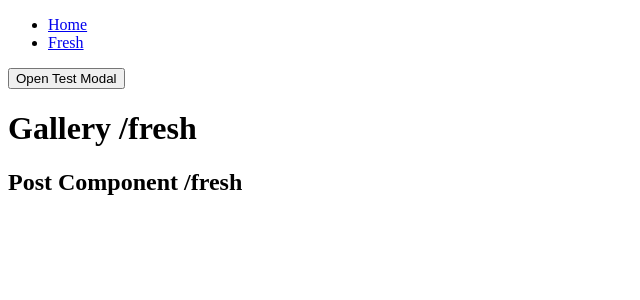
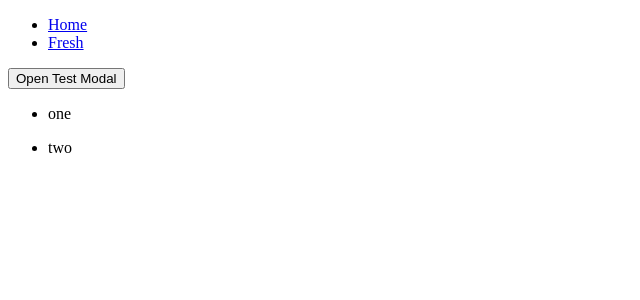
Before and after one commit to humbertotm/v_spa, a React app: page /fresh in a window 1280 px wide. Shown: the top 300 px of the page, without its empty margins (0-640 px from the left). Built offline with nearby package versions, Linux system fonts and the light colour scheme.

Commit message:
Set the foundation to build the gallery component cascade.
Set the foundation to build the gallery component cascade.

```diff
--- /dev/null
+++ b/src/react/components/GalleryPost.js
@@ -0,0 +1,15 @@
+import React, { Component } from 'react';
+
+class GalleryPost extends Component {
+    render() {
+        const { name } = this.props
+
+        return(
+            <li>
+                <p>{name}</p>
+            </li>
+        );
+    }
+}
+
+export default GalleryPost
--- a/src/react/containers/Gallery.js
+++ b/src/react/containers/Gallery.js
@@ -1,23 +1,60 @@
 import React, { Component } from 'react';
+import { Link } from 'react-router-dom';
 import { withRouter } from 'react-router-dom';
-import Post from './Post'
 import { connect } from 'react-redux';
+import GalleryPost from '../components/GalleryPost';
+// import { loadOrFetchPost } from 'some/action/file/path'
 
 class Gallery extends Component {
+    constructor() {
+        super()
+        // this.fetchMorePosts = this.fetchMorePosts.bind(this)
+    }
+
+/*
+    componentDidMount() {
+        // Dispatch action to load or fetch posts.
+    }
+*/
+
+    componentDidUpdate() {
+        console.log('Component updated by change in route!')
+    }
+
+/*
+    fetchMorePosts() {
+        // Dispatch action to fetch more posts.
+    }
+*/
+
     render() {
-        const { match, modalIsOpen } = this.props
+        // Not sure ul and li tags are the approppriate ones for this use case.
+        const { posts } = this.props
+        const postList = posts.map((post) => {
+            return(
+                <GalleryPost key={post.id} name={post.name} />
+            );
+        })
+
         return(
-            <div>
-                <h1>Gallery {match.url}</h1>
-                <Post url={match} />
-            </div>
+            <ul>{postList}</ul>
         );
     }
 }
 
+/*
+const mapDispatchToProps = dispatch => {
+    return {
+        loadOrFetchPosts: () => {
+            return dispatch(loadOrFetchPosts())
+        }
+    }
+}
+*/
+
 const mapStateToProps = state => {
     return {
-        modalIsOpen: state.modalIsOpen
+        posts: state.entities.posts
     }
 }
 
--- /dev/null
+++ b/src/redux/reducers/entities.js
@@ -0,0 +1,5 @@
+export function entities(state = {
+    posts: [{id: '1', name: 'one'}, {id: '2', name: 'two'}]
+}, action) {
+    return state
+}
--- a/src/redux/reducers/rootReducer.js
+++ b/src/redux/reducers/rootReducer.js
@@ -3,13 +3,12 @@
 import { combineReducers } from 'redux';
 import { reducer as formReducer } from 'redux-form';
 import { modalIsOpen } from './modal';
+import { entities } from './entities';
 import { TOGGLE_MODAL } from '../actions/modal';
-// Will probably have to import a redux form reducer to be included in our
-// store.
-
 
 const rootReducer = combineReducers({
     modalIsOpen,
+    entities,
     form: formReducer
 })
 
```
Also changed, not shown: src/react/routeStructure.txt.
